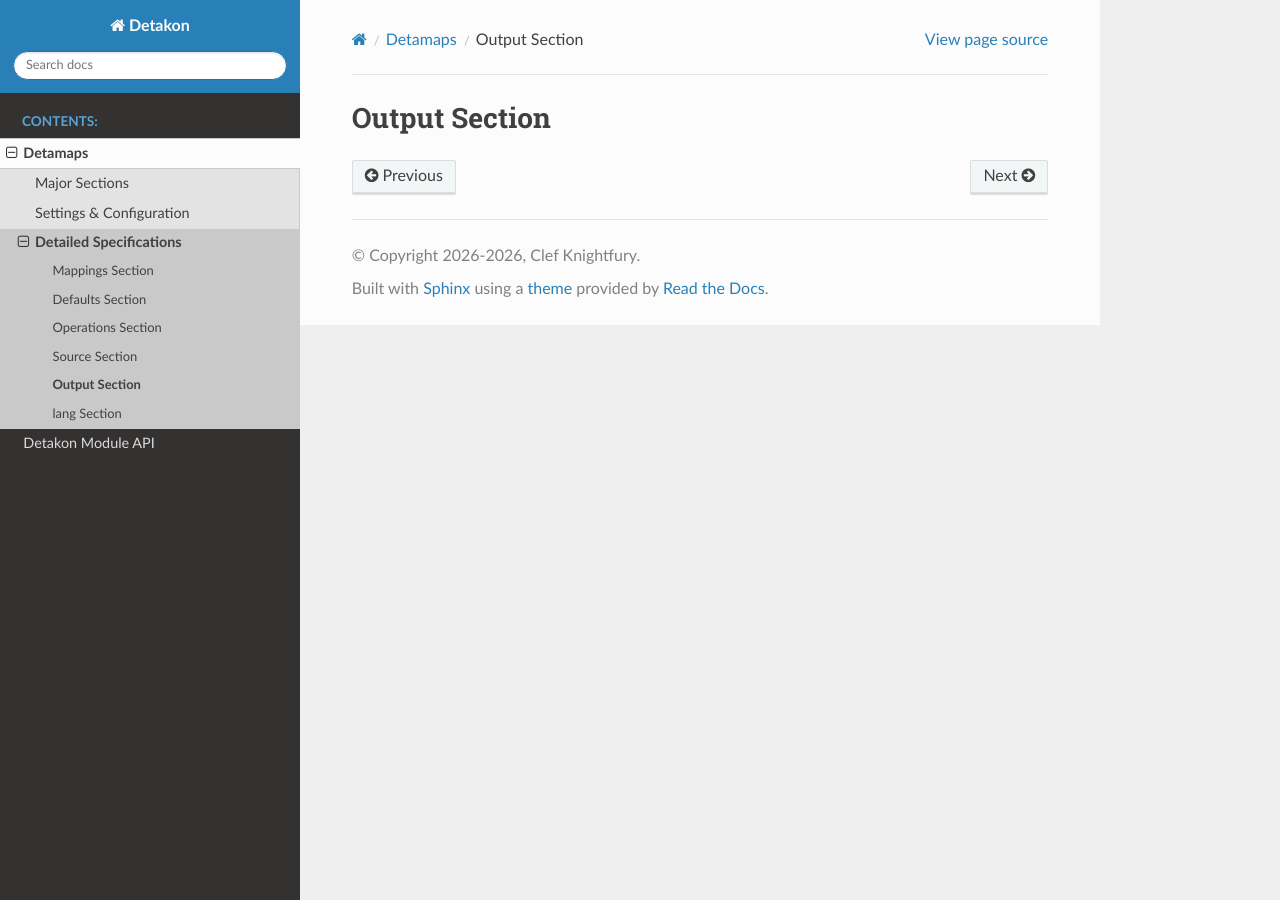
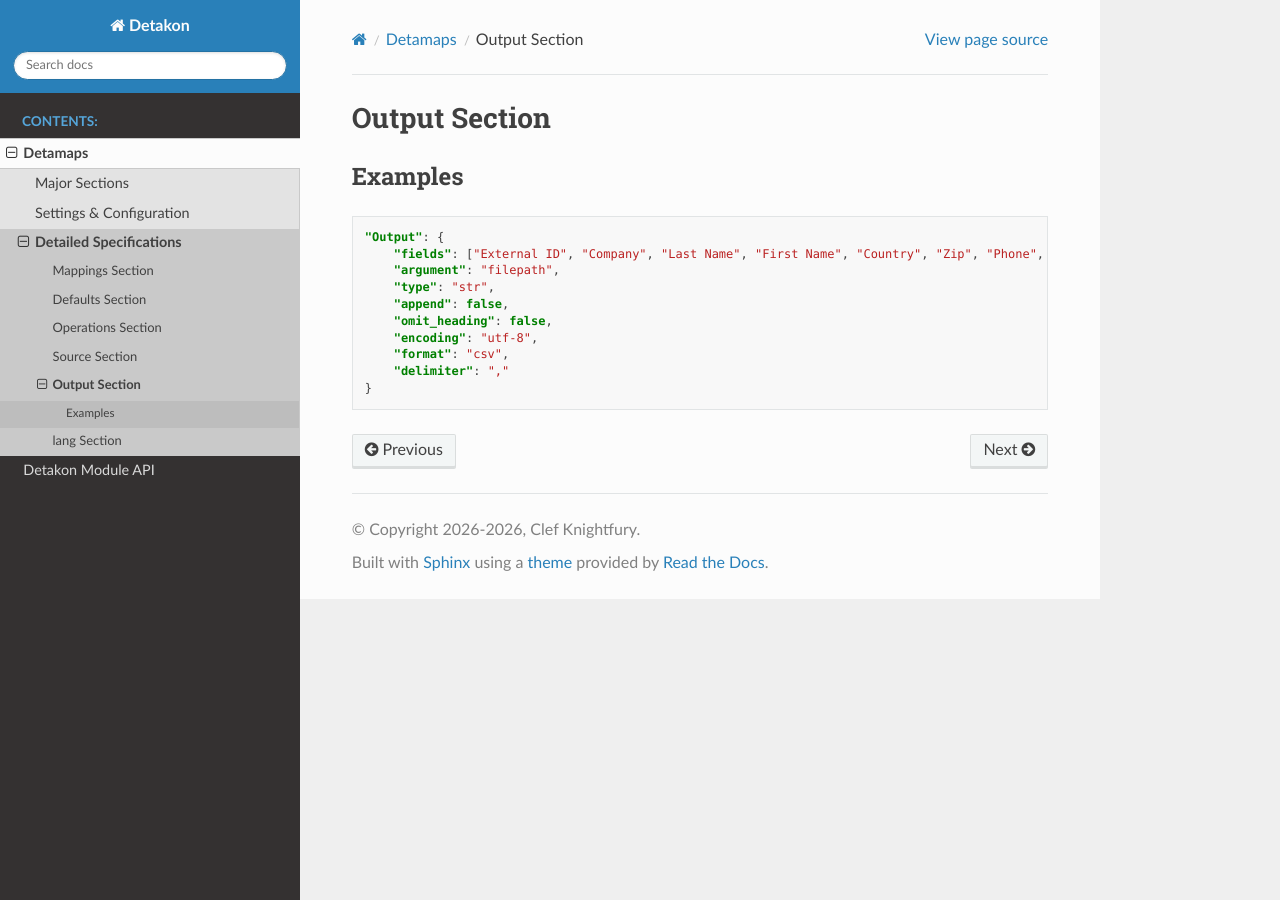
Before and after one commit to cknightfury/detakon, a Sphinx documentation site: the page built from docs/source/output.rst, in a window 1280 px wide. Built offline with Sphinx 7.4.7 and the Read the Docs theme 3.1.0, drawn with Linux system fonts in a browser that asks for light colours.

Commit message:
started ouput section docs

```diff
--- a/docs/source/output.rst
+++ b/docs/source/output.rst
@@ -3,3 +3,23 @@
 **************
 Output Section
 **************
+
+
+
+
+########
+Examples
+########
+
+.. code-block:: json-object
+
+    "Output": {
+        "fields": ["External ID", "Company", "Last Name", "First Name", "Country", "Zip", "Phone", "Cell", "Email", "URL"],
+        "argument": "filepath",
+        "type": "str",
+        "append": false,
+        "omit_heading": false,
+        "encoding": "utf-8",
+        "format": "csv",
+        "delimiter": ","
+    }
```
